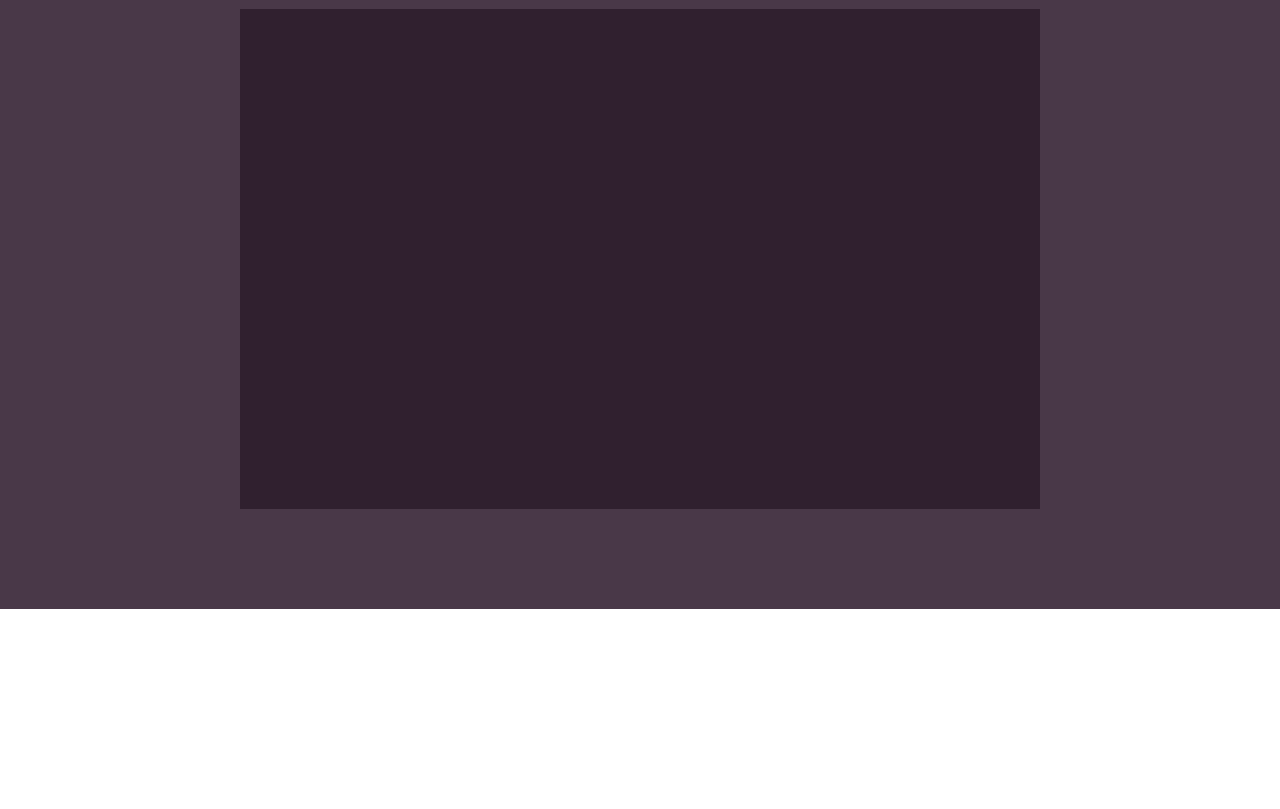
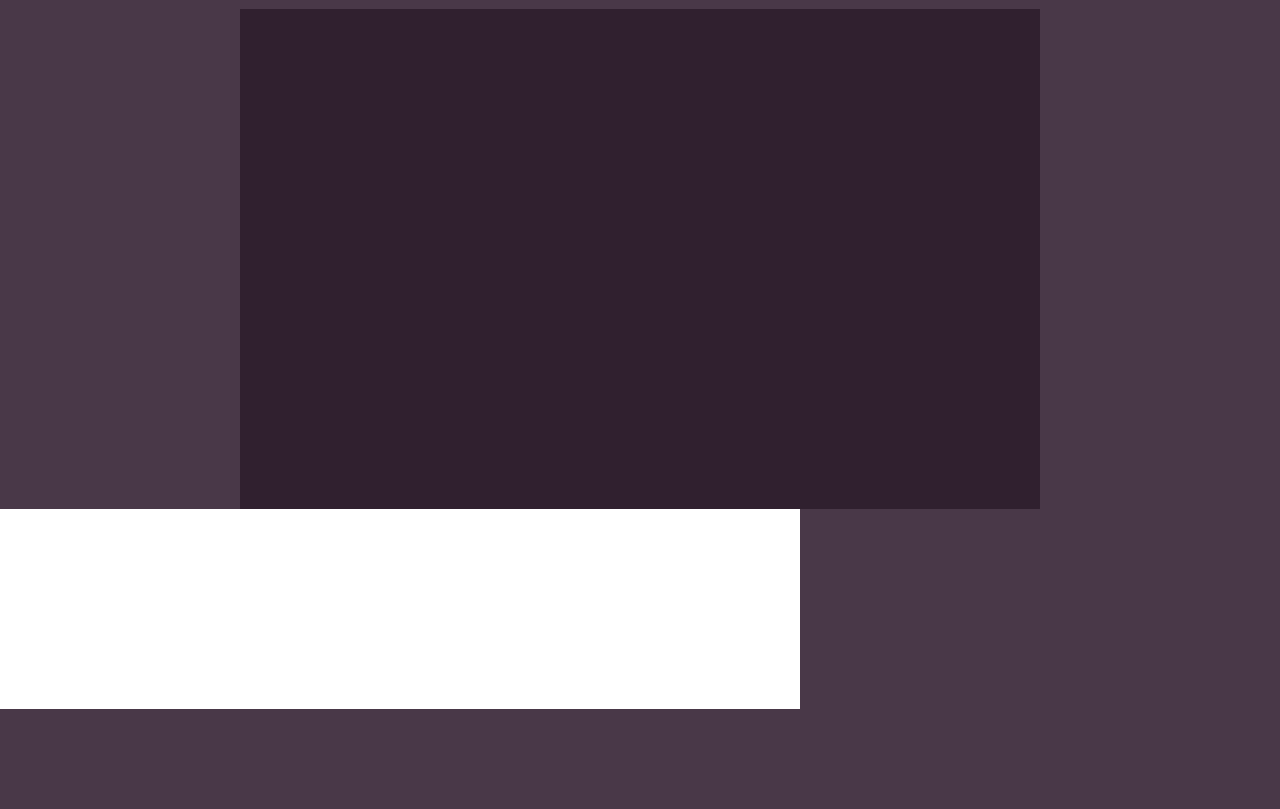
Before and after one commit to jessmchang/yt-instant, a PHP site: page / in a window 1280 px wide. Shown: the part 173-982 px from the top of the page. After the commit the page ends 882 px from the top, so only its background shows below. Run offline with PHP 8.4, Linux system fonts and the light colour scheme; some libraries are stand-ins or nearby versions.

Commit message:
More positioning

```diff
--- a/sass/style.scss
+++ b/sass/style.scss
@@ -23,7 +23,7 @@ body{
 	background-color: $darker-color;
 	min-height:400px;
 	width:800px;
-	margin: 20px auto 100px auto;
+	margin: 20px auto 0px auto;
 }
 
 #title{
@@ -46,6 +46,7 @@ body{
 #video_info{
 	height: 200px;
 	background-color: white;
+	width: 800px;
 }
 
 .search_box{
--- a/stylesheets/style.css
+++ b/stylesheets/style.css
@@ -79,7 +79,7 @@ body {
   background-color: #30202f;
   min-height: 400px;
   width: 800px;
-  margin: 20px auto 100px auto;
+  margin: 20px auto 0px auto;
 }
 
 /* line 29, ../sass/style.scss */
@@ -105,9 +105,10 @@ body {
 #video_info {
   height: 200px;
   background-color: white;
+  width: 800px;
 }
 
-/* line 51, ../sass/style.scss */
+/* line 52, ../sass/style.scss */
 .search_box {
   font-size: 20px;
   width: 800px;
@@ -120,7 +121,7 @@ body {
   padding: 10px;
 }
 
-/* line 63, ../sass/style.scss */
+/* line 64, ../sass/style.scss */
 ::-webkit-input-placeholder {
   color: #493848;
 }
```
